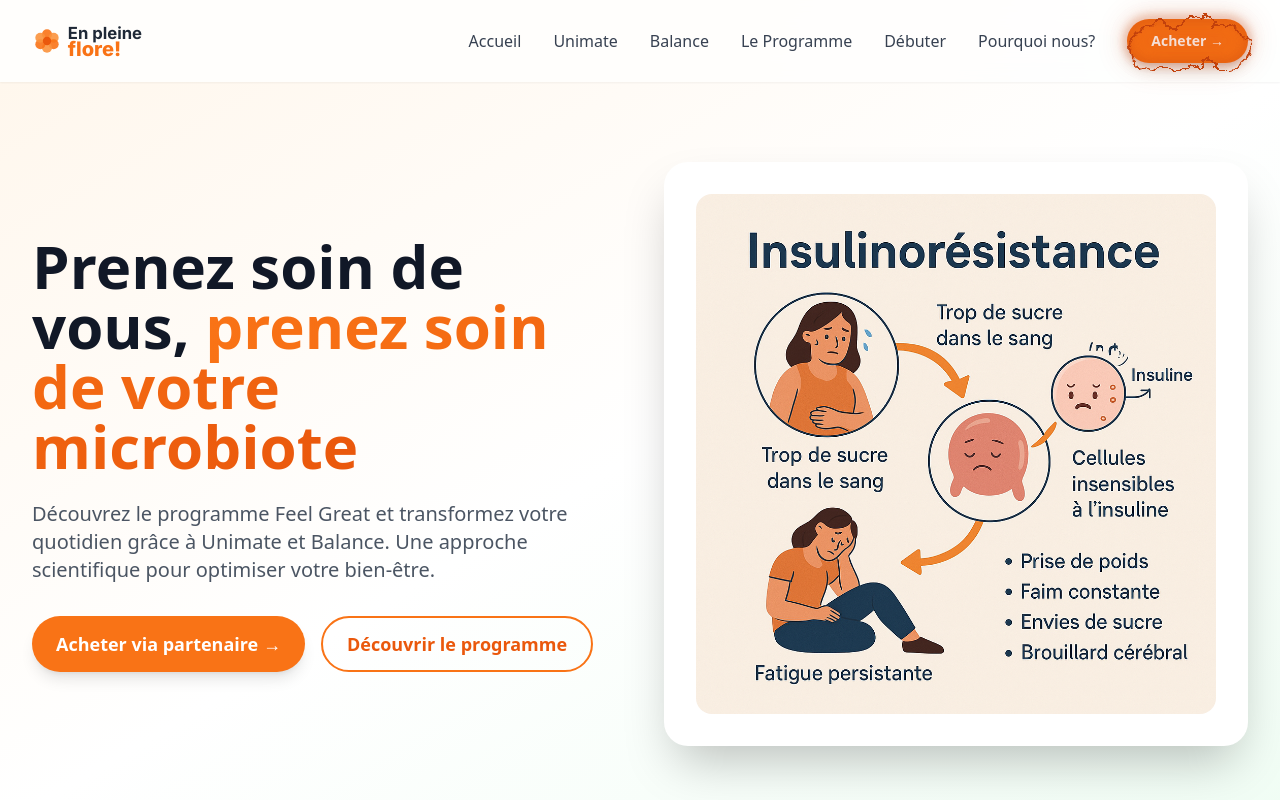
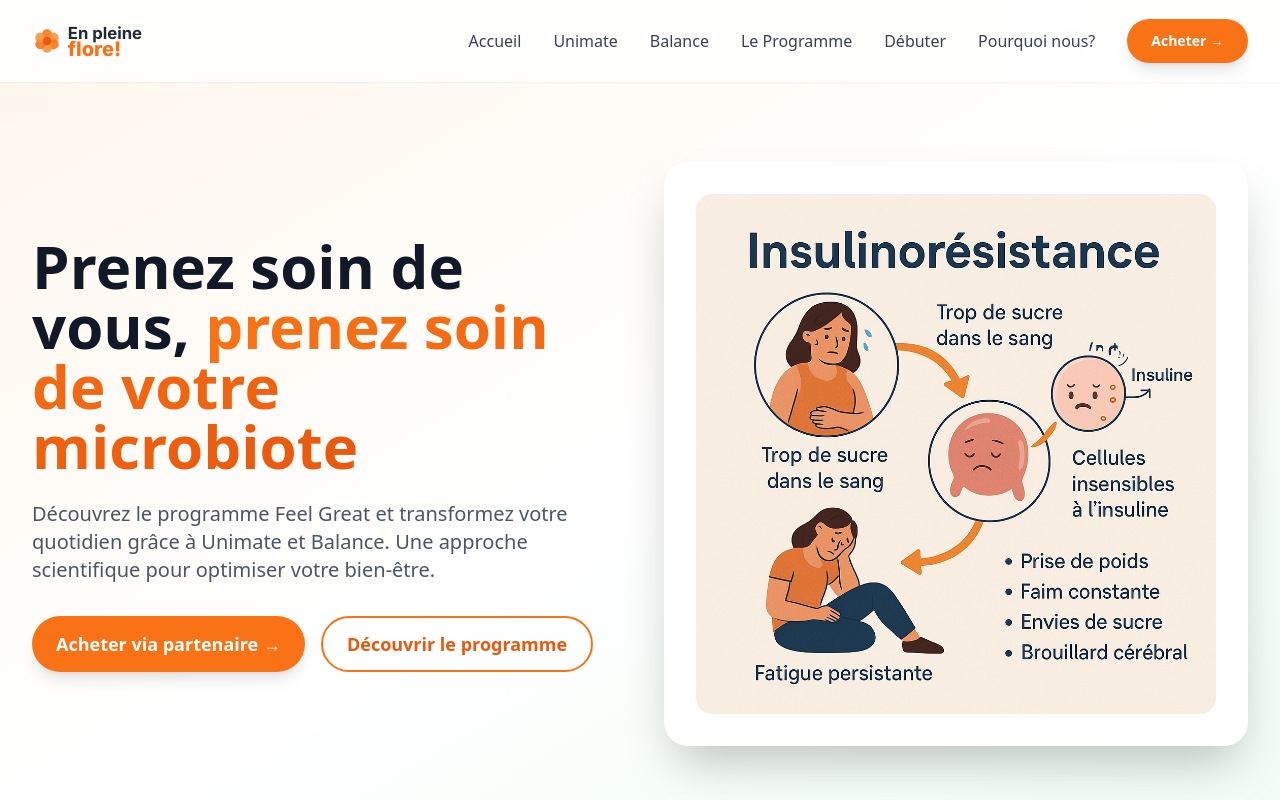
Before and after one commit to Nosioul/EnPleineFlore, a Next.js app: page / in a window 1280 px wide. Shown: the top 800 px of the page. Built offline with nearby package versions, Linux system fonts and the light colour scheme.

Commit message:
retirer effet elec

```diff
--- a/src/components/ClickSpark.tsx
+++ b/src/components/ClickSpark.tsx
@@ -172,7 +172,7 @@
           margin: 0,
           padding: 0,
           pointerEvents: 'none',
-          zIndex: 200
+          zIndex: 9999
         }}
       />
       {children}
--- a/src/components/Header.tsx
+++ b/src/components/Header.tsx
@@ -1,7 +1,6 @@
 import React, { useState } from 'react';
 import Link from 'next/link';
 import Logo from './Logo';
-import ElectricBorder from './ElectricBorder';
 
 const Header: React.FC = () => {
   const [isMenuOpen, setIsMenuOpen] = useState(false);
@@ -39,12 +38,6 @@
               Pourquoi nous?
             </Link>
 
-            <ElectricBorder
-              color="#c2410c"
-              speed={0.7}
-              chaos={0.9}
-              thickness={2}
-            >
             <a
               href="https://ufeelgreat.com/c/Mijo"
               target="_blank"
@@ -53,7 +46,6 @@
             >
               Acheter →
             </a>
-            </ElectricBorder>
           </div>
 
           {/* Mobile menu button */}
@@ -97,22 +89,14 @@
               <Link href="/pourquoi" className="text-gray-700 hover:text-flore-orange-500 font-medium py-2">
                 Pourquoi nous?
               </Link>
-              <ElectricBorder
-                color="#c2410c"
-                speed={0.7}
-                chaos={0.9}
-                thickness={2}
-                className="mt-4"
-              >
               <a
                 href="https://ufeelgreat.com/c/Mijo"
                 target="_blank"
                 rel="noopener noreferrer"
-                  className="btn-primary text-center"
+                className="btn-primary text-center mt-4"
               >
                 Acheter →
               </a>
-              </ElectricBorder>
             </div>
           </div>
         )}
```
Lines whose indentation alone changed are shown as unchanged.
